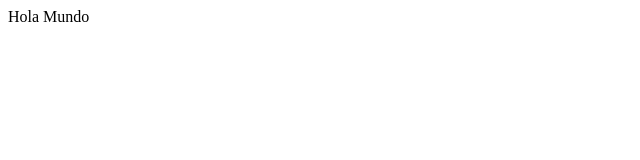
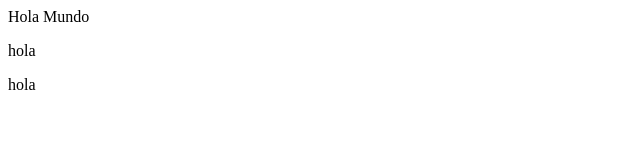
Before and after one commit to julietaansola/courseit, a plain HTML site: page index.html in a window 1280 px wide. Shown: the full height of the page, 0-640 px from the left. Drawn offline with Linux system fonts and the light colour scheme.

Commit message:
add 2 lines

```diff
--- a/index.html
+++ b/index.html
@@ -1 +1,3 @@
 <p>Hola Mundo</p>
+<p>hola</p>
+<p>hola</p>
```
